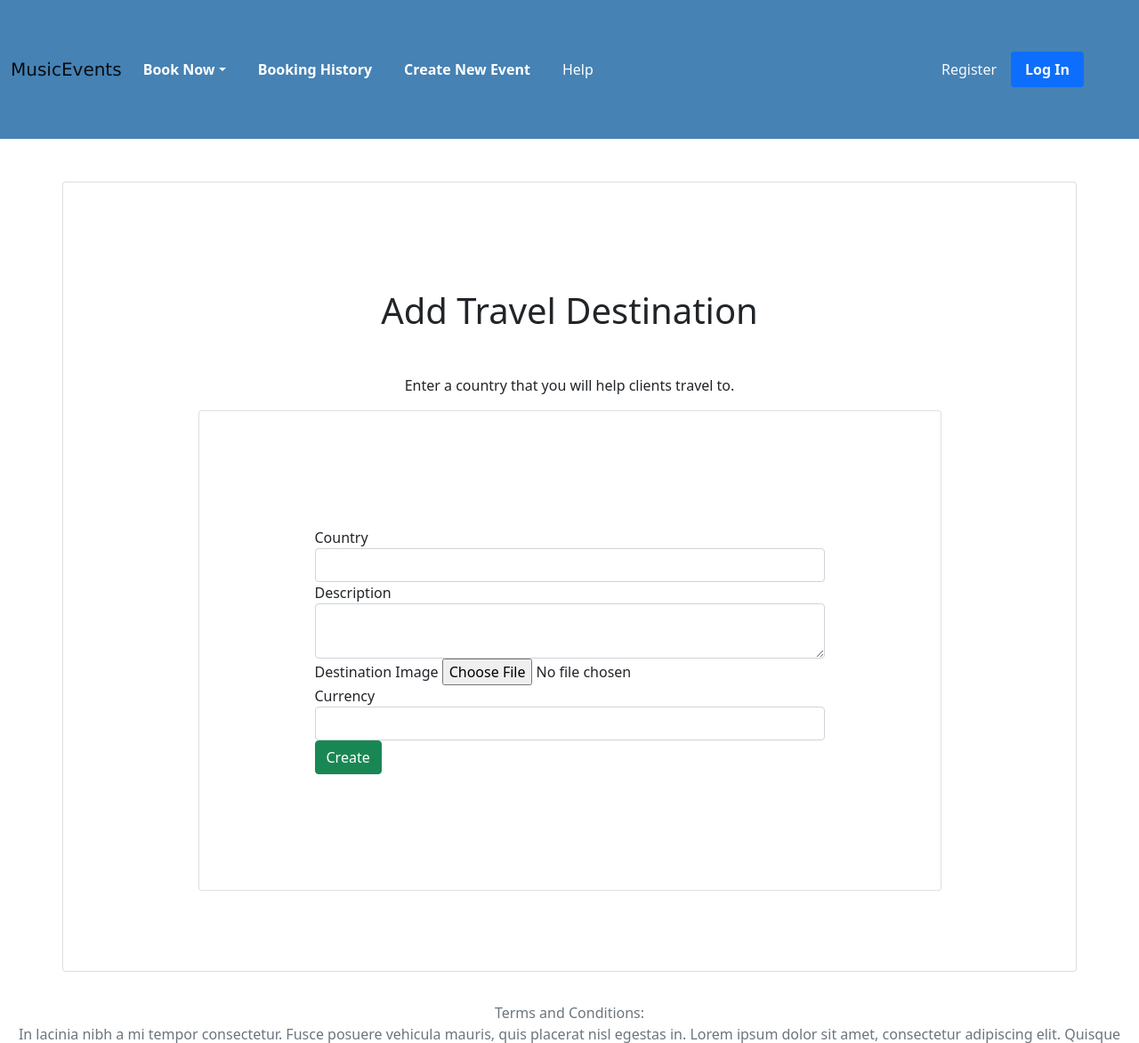
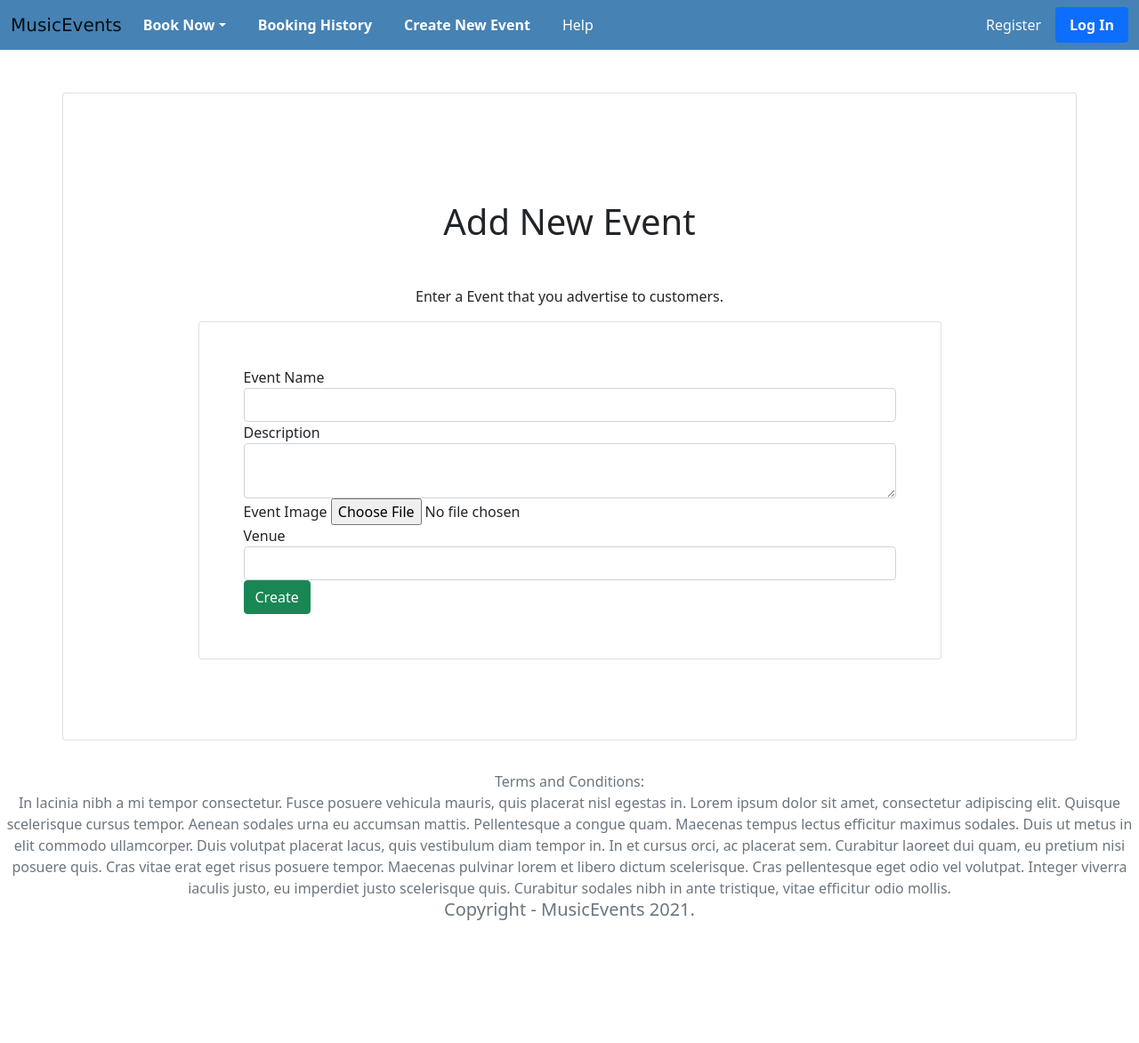
Before and after one commit to Jw40/eventsite, a Flask app: page /events/create in a window 1280 px wide. Shown: the top 1172 px of the page at 89% size. After the commit the page ends 1034 px from the top, so only its background shows below. Run offline with Flask 2, Linux system fonts and the light colour scheme; some libraries are stand-ins or nearby versions.

Commit message:
Added Show.html, Create.html and fixed events.py to show page

```diff
--- a/projectfile/website/events.py
+++ b/projectfile/website/events.py
@@ -3,7 +3,7 @@
 #from the week 9 tutorial CHANGE code to events related stuff to create event with a image, route to event/comment
 
 
-from flask import Blueprint, render_template, request, redirect, url_for
+from flask import Blueprint, render_template, request, redirect, url_for,flash
 from .models import Event, Comment
 from .forms import EventForm, CommentForm
 from . import db
@@ -14,10 +14,10 @@ bp = Blueprint('events', __name__, url_prefix='/events')
 
 @bp.route('/<id>')
 def show(id):
-    event = Event.query.filter_by(id=id).first()
-    # create the comment form
-    cform = CommentForm()
-    return render_template('templates/events/show.html', destination=event, form=cform)
+  event = Event.query.filter_by(id=id).first()
+  # create the comment form
+  cform = CommentForm()
+  return render_template('events/show.html', event=event, form=cform)
 
 @bp.route('/create', methods = ['GET', 'POST'])
 def create():
@@ -33,9 +33,10 @@ def create():
     # commit to the database
     db.session.commit()
     print('Successfully created new event')
+    flash('Sucessfully Created New Event.')
     #Always end with redirect when form is valid
     return redirect(url_for('event.create'))
-  return render_template('templates/events/create.html', form=form)
+  return render_template('events/create.html', form=form)
 
 def check_upload_file(form):
   #get file data from form
--- a/projectfile/website/forms.py
+++ b/projectfile/website/forms.py
@@ -33,13 +33,13 @@ ALLOWED_FILE = {'PNG','JPG','png','jpg'}
 
 #Create new destination
 class EventForm(FlaskForm):
-  name = StringField(u'Country', validators=[InputRequired()])
+  name = StringField(u'Event Name', validators=[InputRequired()])
   description = TextAreaField('Description',
             validators=[InputRequired()])
-  image = FileField('Destination Image', validators=[
+  image = FileField('Event Image', validators=[
     FileRequired(message='Image cannot be empty'),
     FileAllowed(ALLOWED_FILE, message='Only supports png,jpg,JPG,PNG')])
-  currency = StringField('Currency', validators=[InputRequired()])
+  currency = StringField('Venue', validators=[InputRequired()])
   submit = SubmitField("Create")
 
 
--- a/projectfile/website/templates/base.html
+++ b/projectfile/website/templates/base.html
@@ -40,11 +40,11 @@
                         </li>
                         <li class="nav-item">
 
-                            <a class="nav-link" href="User Booking History.html" id = 'CatBar'><strong>Booking History</strong></a>
+                            <a class="nav-link" href="#" id = 'CatBar'><strong>Booking History</strong></a>
                         </li>
 
                         <li class="nav-item">
-                            <a class="nav-link" href="Event Creation.html" id = 'CatBar'><strong>Create New Event</strong></a>
+                            <a class="nav-link" href="{{ url_for('events.create') }}" id = 'CatBar'><strong>Create New Event</strong></a>
                         </li>
 
                         <li class="nav-item">
--- a/projectfile/website/templates/events/create.html
+++ b/projectfile/website/templates/events/create.html
@@ -9,7 +9,7 @@
         margin-bottom: 10px; /* Added */
         padding: 80px;
 }
-form {
+.form1 {
 
  padding: 50px;
  position: relative;
@@ -20,12 +20,12 @@ form {
     <div class="row mt-5">
       <div class="card col-md-12">
 
-        <h1 class = "text-center">Add Travel Destination</h1>
-        <p class = "text-center">Enter a country that you will help clients travel to.</p>
+        <h1 class = "text-center">Add New Event</h1>
+        <p class = "text-center">Enter a Event that you advertise to customers.</p>
 
 
         <div class="row ">
-          <div class="card col-12 col-lg-10 col-md-8 col-sm-12">
+          <div class="card col-12 col-lg-10 col-md-8 col-sm-12 form1">
               {{ wtf.quick_form(form, button_map={'submit':'success'}) }}
           </div>
       </div>
--- a/projectfile/website/templates/index.html
+++ b/projectfile/website/templates/index.html
@@ -11,7 +11,7 @@
                     <p id = JumboPara class="col-md-8 fw-bold text-white fs-4 bg-dark rounded-3">One of the most popular rock groups in the world is coming to Australia.
                         This famous rock band will be playing in all major Australian cities. This will be that last chance you have to see this amazing band. In This tour they
                          will be performing their iconic album Stadium Arcadium released in 2006. Book tickets now to secure a seat for this amazing event.</p>
-                    <a href="Event Details.html" class="btn btn-primary margin3">Find Tickets</a>
+                    <a href="{{ url_for('events.show', id=events.id) }}" class="btn btn-primary margin3">Find Tickets</a>
             </div>
         </div>
 
```
Also changed, not shown: projectfile/website/__init__.py (+34 -29 lines), projectfile/website/templates/events/show.html (+87 -1 lines), projectfile/website/views.py (+16 -5 lines), projectfile/website/sitedata.sqlite, projectfile/website/static/image/rock1.jfif (renamed from projectfile/website/static/rock1.jfif).
